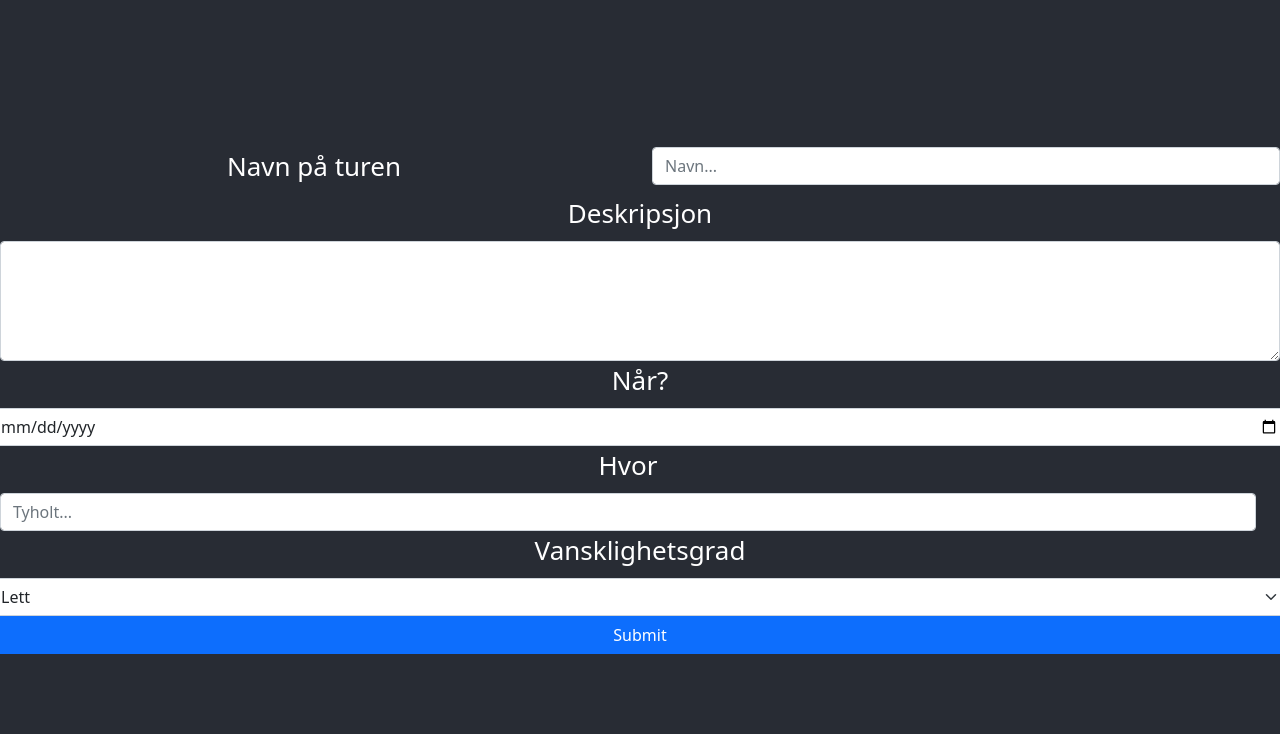
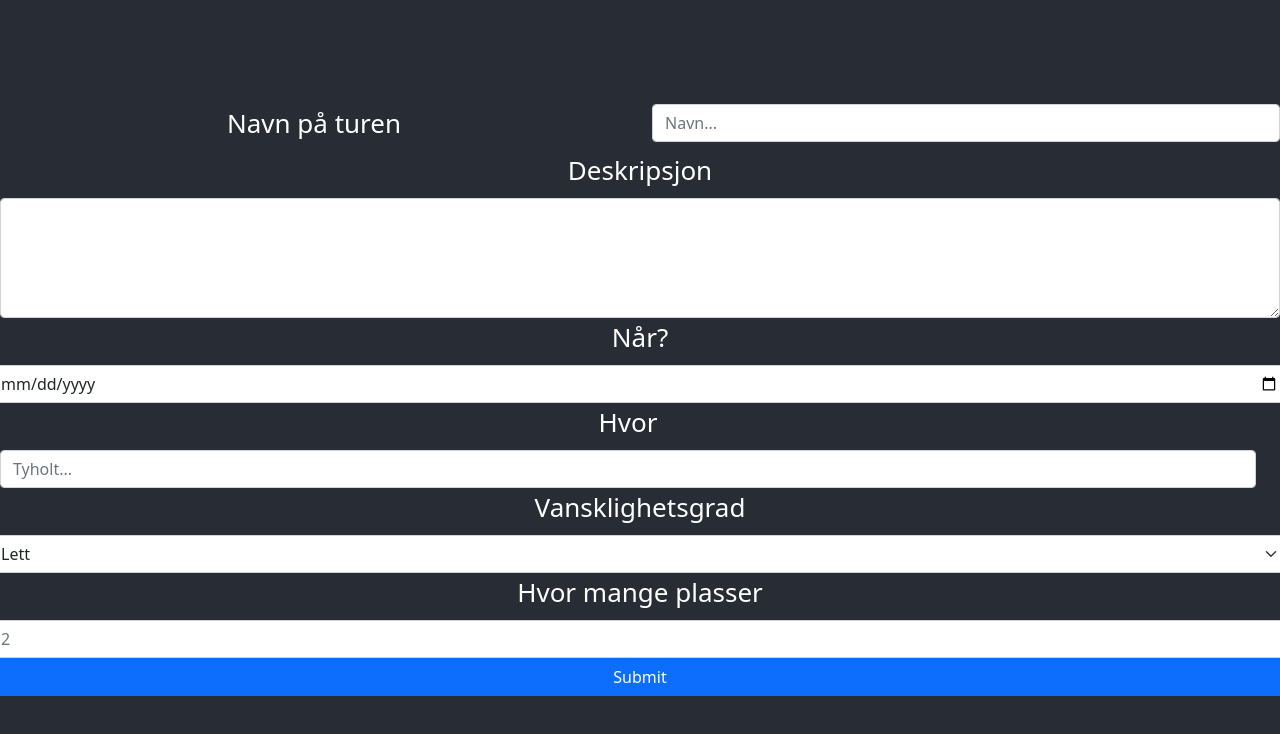
Before and after one commit to elibir/tdt4140-hiking-app, a React (Create React App) app in the folder frontend/: page / in a window 1280 px wide. Shown: the top 734 px of the page. Built offline with nearby package versions, Linux system fonts and the light colour scheme.

Commit message:
#1 Added number of ppl field

```diff
--- a/frontend/src/components/arrangement/TripCreatorContainer.tsx
+++ b/frontend/src/components/arrangement/TripCreatorContainer.tsx
@@ -20,6 +20,8 @@ export const TripCreatorContainer: FunctionComponent<IProps> = ({
       <TripCreatorDatePicker/>
       <TripCreatorWhere/>
       <TripCreatorDifficulty/>
+      <Form.Label>Hvor mange plasser</Form.Label>
+      <Form.Control type="number" placeholder="2" />
     </Row>
     <Row>
       <Button variant="primary" type="submit" className="TripCreatorContainer__SubmitButton">
```
